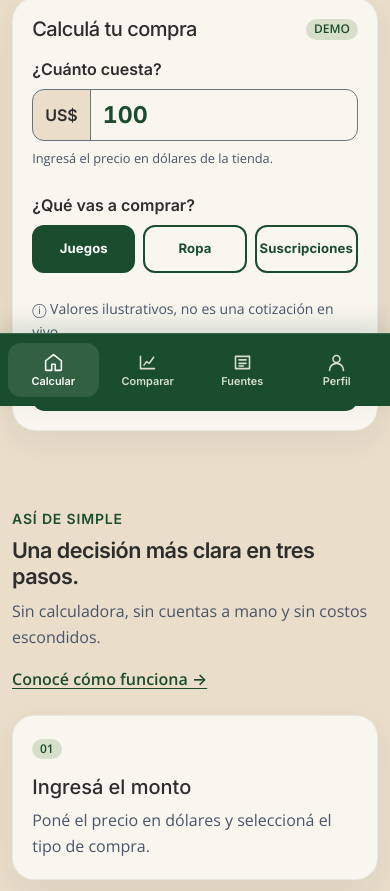
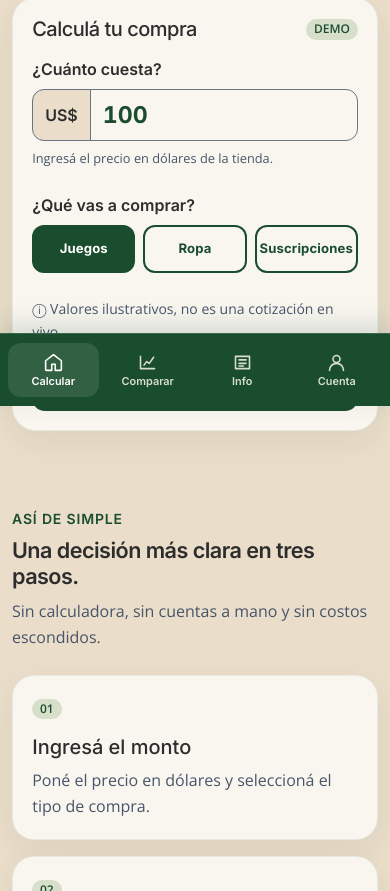
Before and after one commit to maiaKupersmidUADE/repoauxiliar, a plain HTML site: page index.html in a window 390 px wide. Shown: the part 438-1329 px from the top of the page. Drawn offline with nearby package versions, Linux system fonts and the light colour scheme.

Commit message:
Simplificar navegación para experiencia mobile

```diff
--- a/index.html
+++ b/index.html
@@ -26,9 +26,8 @@
             <li class="nav-item"><a class="nav-link" href="index.html" aria-current="page">Inicio</a></li>
             <li class="nav-item"><a class="nav-link" href="secciones/calculadora.html">Calculadora</a></li>
             <li class="nav-item"><a class="nav-link" href="secciones/comparativa.html">Comparativa</a></li>
-            <li class="nav-item"><a class="nav-link" href="secciones/como-funciona.html">Cómo funciona</a></li>
-            <li class="nav-item"><a class="nav-link" href="secciones/transparencia.html">Transparencia</a></li>
-            <li class="nav-item"><a class="nav-link" href="secciones/perfil.html">Mi perfil</a></li>
+            <li class="nav-item"><a class="nav-link" href="secciones/transparencia.html">Información</a></li>
+            <li class="nav-item"><a class="nav-link" href="secciones/perfil.html">Cuenta</a></li>
           </ul>
         </div>
       </div>
@@ -88,7 +87,6 @@
             <h2 id="titulo-pasos" class="mb-2">Una decisión más clara en tres pasos.</h2>
             <p class="text-muted-usd mb-0">Sin calculadora, sin cuentas a mano y sin costos escondidos.</p>
           </div>
-          <div class="col-md-4 text-md-end"><a href="secciones/como-funciona.html">Conocé cómo funciona →</a></div>
         </div>
         <div class="row g-3">
           <div class="col-md-4">
@@ -175,8 +173,8 @@
   <nav class="bottom-app-nav" aria-label="Navegación de la aplicación">
     <a href="index.html" aria-current="page"><svg viewBox="0 0 24 24" fill="none" stroke-width="1.8" stroke-linecap="round" stroke-linejoin="round" aria-hidden="true"><path d="m3 10 9-7 9 7v10a1 1 0 0 1-1 1h-6v-7h-4v7H4a1 1 0 0 1-1-1z"/></svg><span>Calcular</span></a>
     <a href="secciones/comparativa.html"><svg viewBox="0 0 24 24" fill="none" stroke-width="1.8" stroke-linecap="round" stroke-linejoin="round" aria-hidden="true"><path d="M4 19V5m0 14h16M8 15l3-4 3 2 5-7"/></svg><span>Comparar</span></a>
-    <a href="secciones/transparencia.html"><svg viewBox="0 0 24 24" fill="none" stroke-width="1.8" stroke-linecap="round" stroke-linejoin="round" aria-hidden="true"><path d="M4 5h16v14H4zM8 9h8M8 13h8M8 16h5"/></svg><span>Fuentes</span></a>
-    <a href="secciones/perfil.html"><svg viewBox="0 0 24 24" fill="none" stroke-width="1.8" stroke-linecap="round" stroke-linejoin="round" aria-hidden="true"><circle cx="12" cy="8" r="4"/><path d="M4 21a8 8 0 0 1 16 0"/></svg><span>Perfil</span></a>
+    <a href="secciones/transparencia.html"><svg viewBox="0 0 24 24" fill="none" stroke-width="1.8" stroke-linecap="round" stroke-linejoin="round" aria-hidden="true"><path d="M4 5h16v14H4zM8 9h8M8 13h8M8 16h5"/></svg><span>Info</span></a>
+    <a href="secciones/perfil.html"><svg viewBox="0 0 24 24" fill="none" stroke-width="1.8" stroke-linecap="round" stroke-linejoin="round" aria-hidden="true"><circle cx="12" cy="8" r="4"/><path d="M4 21a8 8 0 0 1 16 0"/></svg><span>Cuenta</span></a>
   </nav>
 
   <footer class="pie-usd">
```
